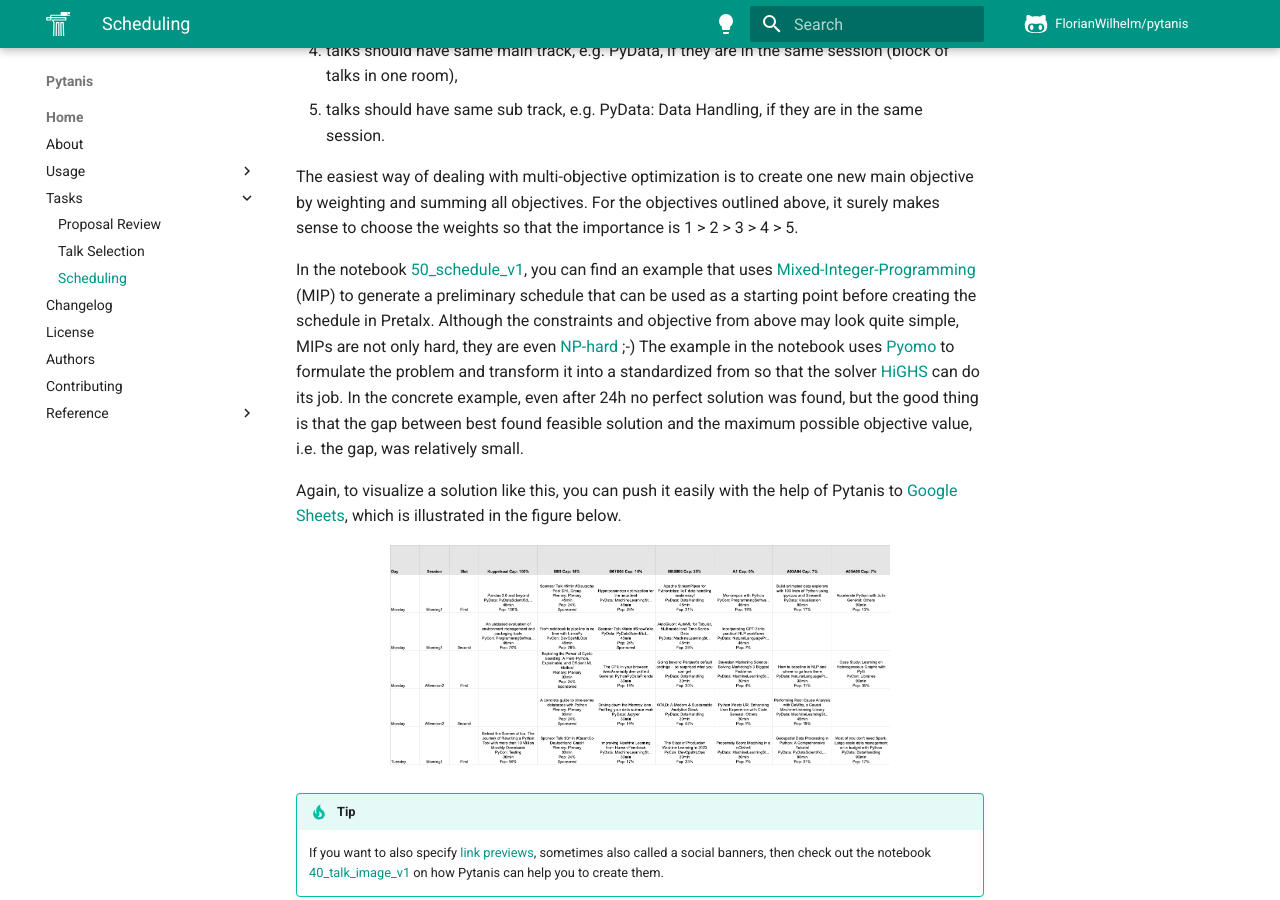
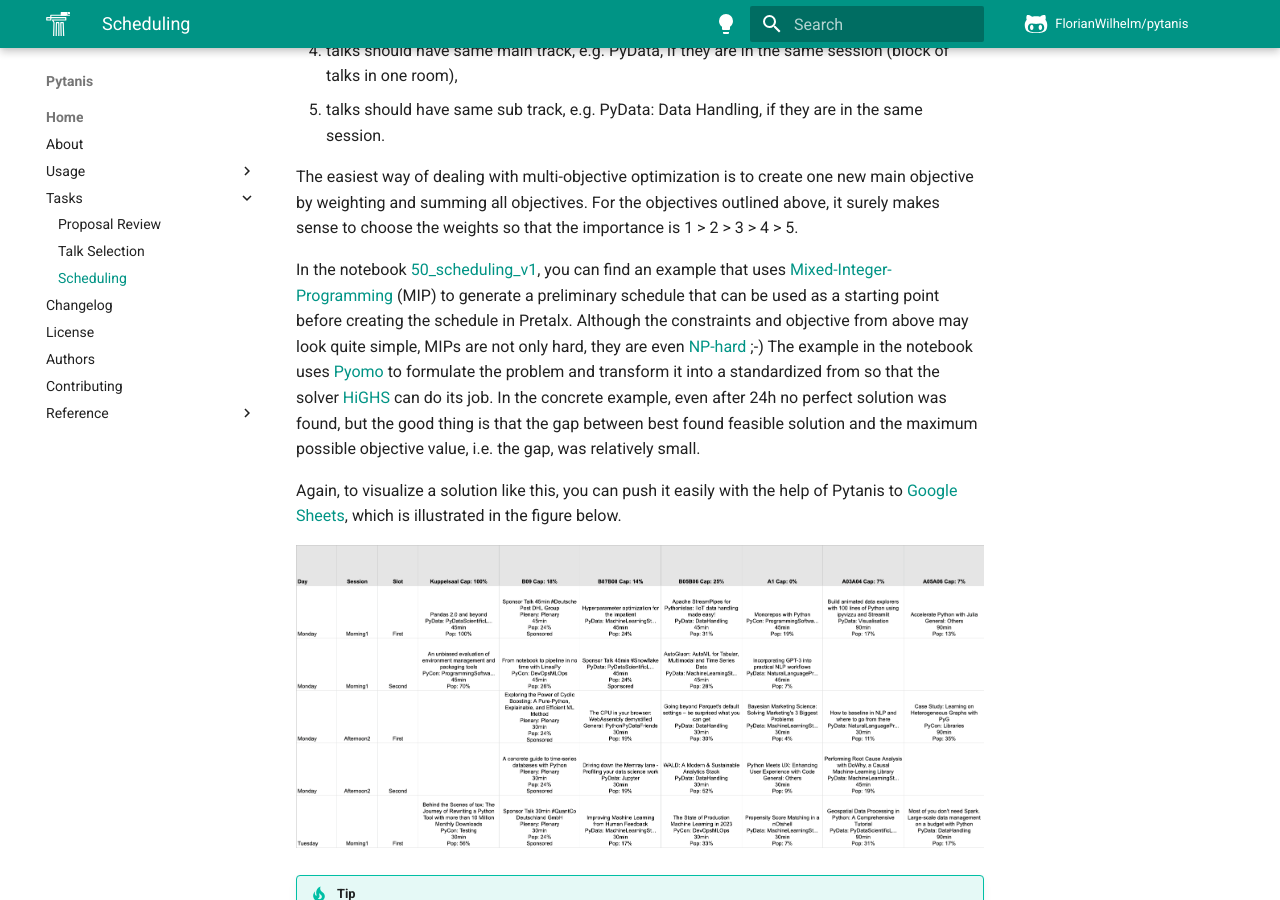
Before and after one commit to FlorianWilhelm/pytanis, an MkDocs documentation site: the page built from docs/tasks/schedule.md, in a window 1280 px wide and 900 px high, scrolled down 740 px. Built offline with MkDocs 1.6.1 and Material for MkDocs 9.7.7, drawn with Linux system fonts in a browser that asks for light colours; comment, search, counter and statistics services are not loaded; the version menu is left out.

Commit message:
Fix link and make screenshots larger

```diff
--- a/docs/tasks/schedule.md
+++ b/docs/tasks/schedule.md
@@ -26,7 +26,7 @@
 The easiest way of dealing with multi-objective optimization is to create one new main objective by weighting and summing all objectives.
 For the objectives outlined above, it surely makes sense to choose the weights so that the importance is 1 > 2 > 3 > 4 > 5.
 
-In the notebook [50_schedule_v1], you can find an example that uses [Mixed-Integer-Programming] (MIP) to generate a preliminary
+In the notebook [50_scheduling_v1], you can find an example that uses [Mixed-Integer-Programming] (MIP) to generate a preliminary
 schedule that can be used as a starting point before creating the schedule in Pretalx. Although the constraints and objective
 from above may look quite simple, MIPs are not only hard, they are even [NP-hard] ;-) The example in the notebook uses
 [Pyomo] to formulate the problem and transform it into a standardized from so that the solver [HiGHS] can do its job.
@@ -37,7 +37,7 @@
 is illustrated in the figure below.
 
 <div align="center">
-<img src="https://raw.githubusercontent.com/FlorianWilhelm/pytanis/main/docs/assets/images/gsheet_schedule.png" alt="Schedule view in Google Sheet" width="500" role="img">
+<img src="https://raw.githubusercontent.com/FlorianWilhelm/pytanis/main/docs/assets/images/gsheet_schedule.png" alt="Schedule view in Google Sheet" width="700" role="img">
 </div>
 
 !!! tip
@@ -46,7 +46,7 @@
 
 [link previews]: https://developers.facebook.com/docs/sharing/webmasters/images
 [40_talk_image_v1]: https://github.com/FlorianWilhelm/pytanis/blob/main/notebooks/pyconde-pydata-berlin-2023/40_talk_image_v1.ipynb
-[50_schedule_v1]: https://github.com/FlorianWilhelm/pytanis/blob/main/notebooks/pyconde-pydata-berlin-2023/50_schedule_v1.ipynb
+[50_scheduling_v1]: https://github.com/FlorianWilhelm/pytanis/blob/main/notebooks/pyconde-pydata-berlin-2023/50_scheduling_v1.ipynb
 [Pyomo]: http://www.pyomo.org/
 [HiGHS]: https://highs.dev/
 [Mixed-Integer-Programming]: https://en.wikipedia.org/wiki/Integer_programming
```
Also changed, not shown: docs/tasks/selection.md (+1 -1 lines).
